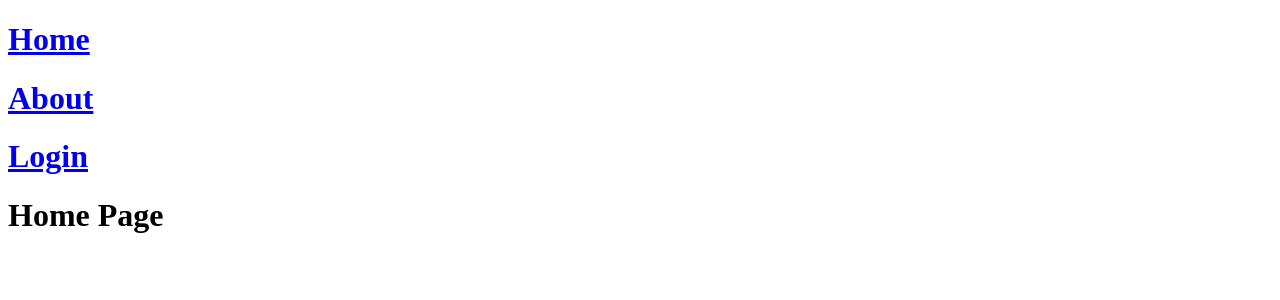
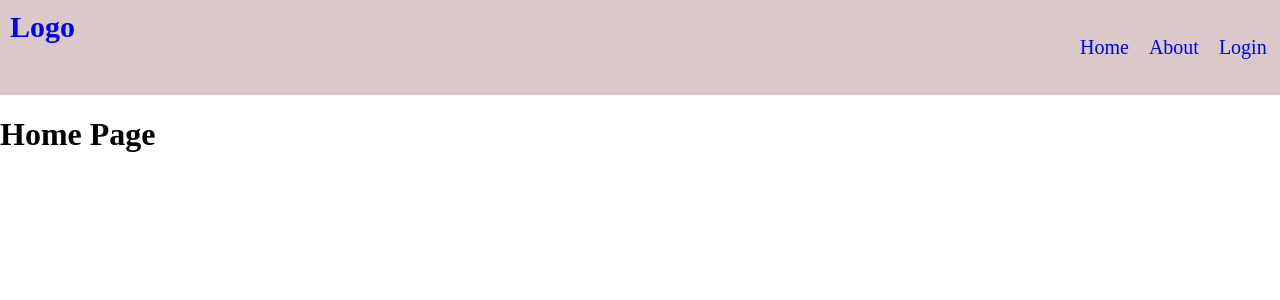
Before and after one commit to sumitbasu116/react-router-blog, a React (Vite) app: page / in a window 1280 px wide. Shown: the top 300 px of the page. Built offline with nearby package versions, Linux system fonts and the light colour scheme.

Commit message:
Make Navbar and Header part1-navbar and header design

```diff
--- a/src/NavBar.jsx
+++ b/src/NavBar.jsx
@@ -1,13 +1,26 @@
 import { Link } from "react-router";
-
+import './header.css'
 function NavBar() {
 
   return (
-    <>
-    <Link to="/"><h1>Home</h1></Link>
-    <Link to="/about"><h1>About</h1></Link>
-    <Link to="/login"><h1>Login</h1></Link>
-    </>
+    <div className="header">
+        <div>
+            <Link className="link" to="/"><h2>Logo</h2></Link>
+        </div>
+        <div>
+            <ul>
+                <li>
+                    <Link to="/" className="link">Home</Link>
+                </li>
+                <li>
+                    <Link to="/about" className="link">About</Link>
+                </li>
+                <li>
+                    <Link to="/login" className="link">Login</Link>
+                </li>
+            </ul>
+        </div>
+    </div>
   )
 }
 export default NavBar
--- /dev/null
+++ b/src/header.css
@@ -0,0 +1,32 @@
+
+.header {
+display: flex;
+justify-content: space-between;
+padding: 10px;
+background-color: #dbc9c9;
+}
+
+body{
+    margin: 0;
+    padding: 0;
+}
+
+.header ul{
+    display: flex;
+    list-style-type: none;
+    justify-content: space-between;
+    width: 200px;
+}
+
+.header ul li{
+    padding:10px;
+}
+
+.header .link h2{
+    margin: 0;
+}
+
+.header .link{
+    text-decoration: none;
+    font-size: 20px;
+}
```
